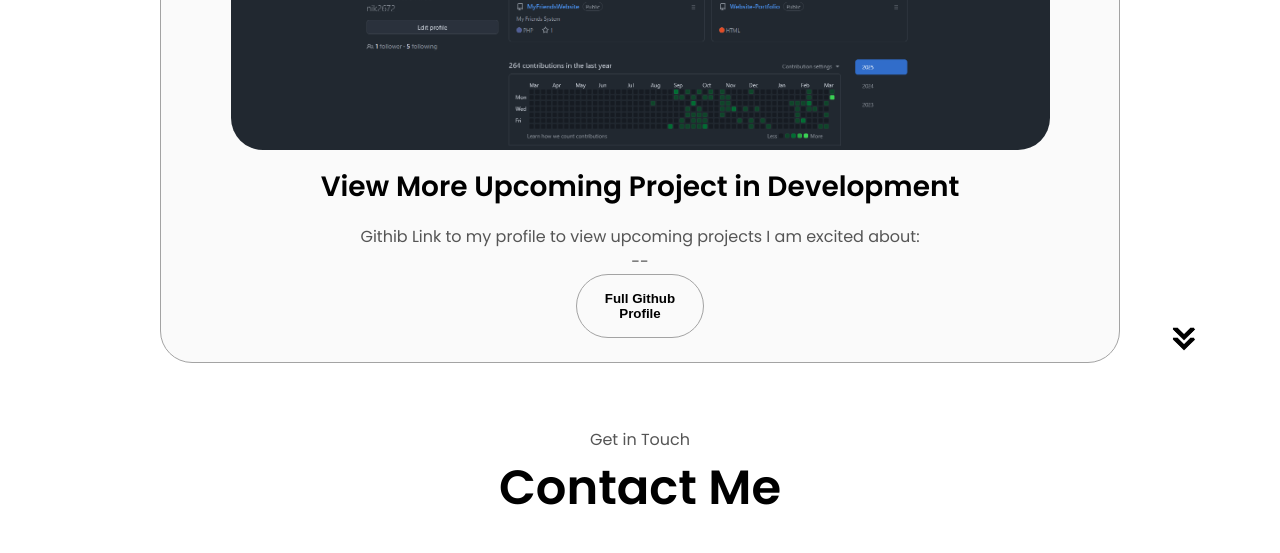
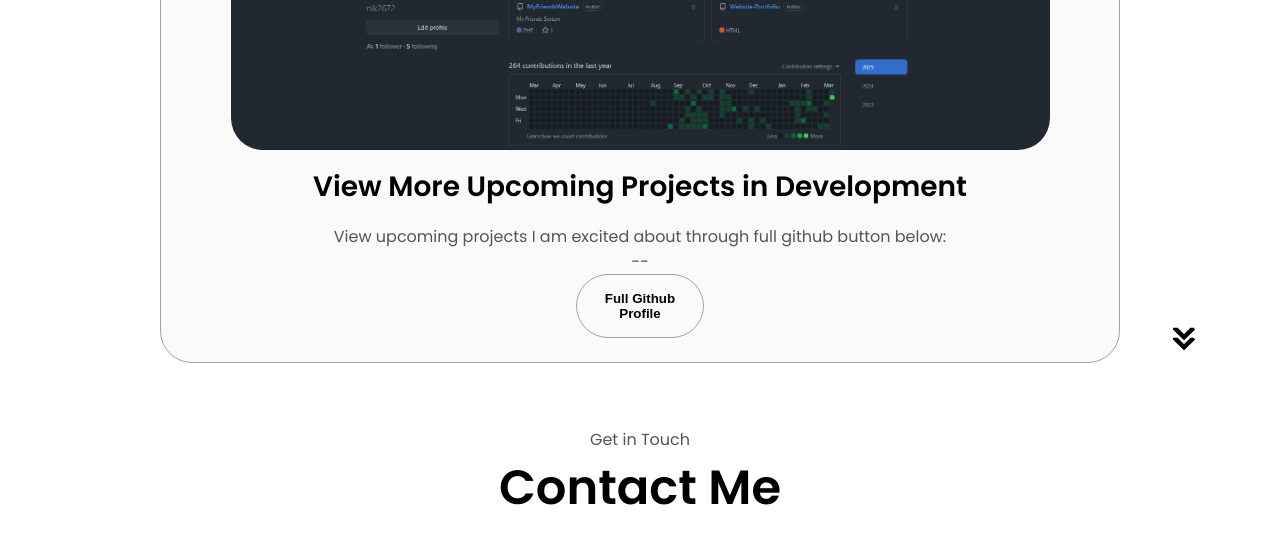
Before and after one commit to nik2672/Website-Portfolio, a plain HTML site: page index.html in a window 1280 px wide. Shown: the part 3308-3861 px from the top of the page. Drawn offline with Linux system fonts and the light colour scheme.

Commit message:
Update index.html

```diff
--- a/index.html
+++ b/index.html
@@ -319,8 +319,8 @@ experience with a industry I am passionate about.
                 class="project-img"
               />
             </div>
-            <h2 class="experience-sub-title project-title">View More Upcoming Project in Development </h2>
-            <p>Githib Link to my profile to view upcoming projects I am excited about: </p>
+            <h2 class="experience-sub-title project-title">View More Upcoming Projects in Development </h2>
+            <p>View upcoming projects I am excited about through full github button below: </p>
             <p> -- </p>
             <div class="btn-container">
               <button
```
